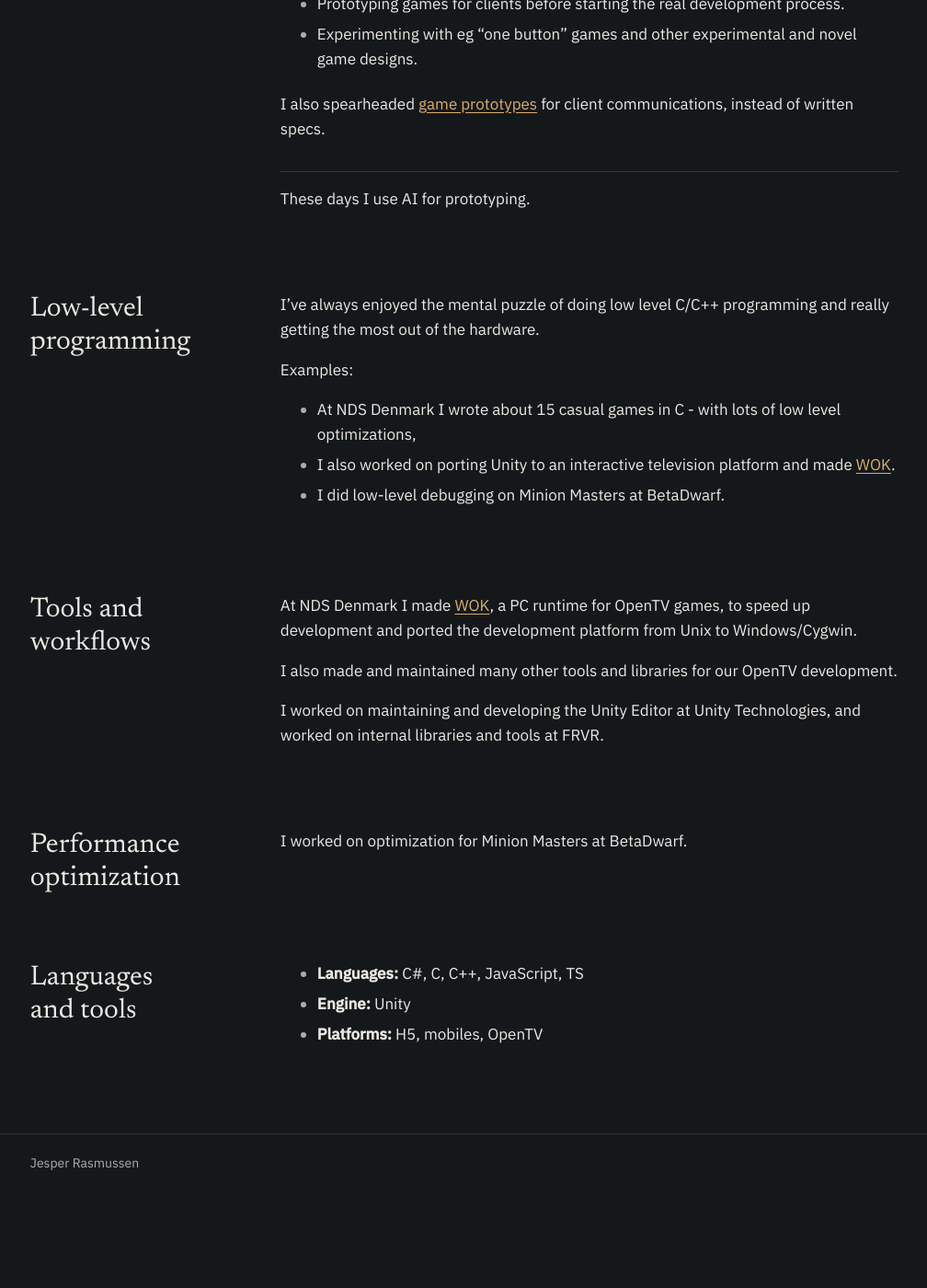
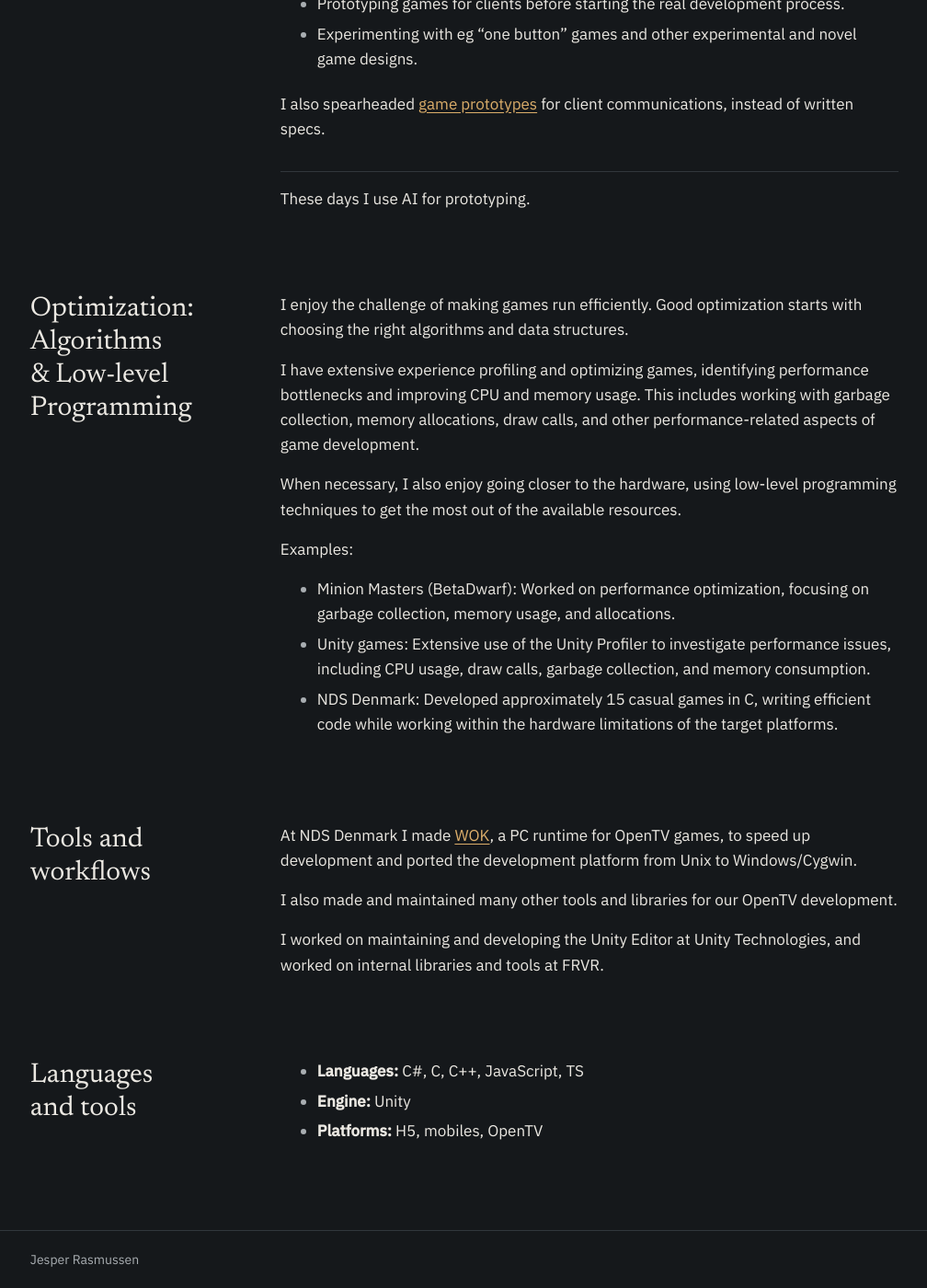
Before and after one commit to repsej/repsej.github.io, a Jekyll site: the page built from expertise.md, in a window 1280 px wide and 1400 px high, scrolled down 745 px. Shown: the whole window at 92% size, without its empty margins (108-1116 px from the left). Built offline with Jekyll 4.4.1, drawn with Linux system fonts in a browser that asks for light colours; before the commit the page ends 2040 px from its top, so only the background shows below that.

Commit message:
Combined optimization and low level programming

```diff
--- a/expertise.md
+++ b/expertise.md
@@ -32,15 +32,20 @@ I also spearheaded [game prototypes](/projects/project-prototypes/) for client c
 These days I use AI for prototyping.
 
 
-## Low-level programming
+## Optimization: Algorithms & Low-level Programming
 
-I've always enjoyed the mental puzzle of doing low level C/C++ programming and really getting the most out of the hardware.
+I enjoy the challenge of making games run efficiently. Good optimization starts with choosing the right algorithms and data structures.
+
+I have extensive experience profiling and optimizing games, identifying performance bottlenecks and improving CPU and memory usage. This includes working with garbage collection, memory allocations, draw calls, and other performance-related aspects of game development.
+
+When necessary, I also enjoy going closer to the hardware, using low-level programming techniques to get the most out of the available resources.
 
 Examples:
 
-- At NDS Denmark I wrote about 15 casual games in C - with lots of low level optimizations,
-- I also worked on porting Unity to an interactive television platform and made [WOK](/projects/project-wok/).
-- I did low-level debugging on Minion Masters at BetaDwarf.
+- Minion Masters (BetaDwarf): Worked on performance optimization, focusing on garbage collection, memory usage, and allocations.
+- Unity games: Extensive use of the Unity Profiler to investigate performance issues, including CPU usage, draw calls, garbage collection, and memory consumption.
+- NDS Denmark: Developed approximately 15 casual games in C, writing efficient code while working within the hardware limitations of the target platforms.
+
 
 ## Tools and workflows
 
@@ -50,10 +55,6 @@ I also made and maintained many other tools and libraries for our OpenTV develop
 
 I worked on maintaining and developing the Unity Editor at Unity Technologies, and worked on internal libraries and tools at FRVR.
 
-## Performance optimization
-
-I worked on optimization for Minion Masters at BetaDwarf.
-
 ## Languages and tools
 
 - **Languages:** C#, C, C++, JavaScript, TS
--- a/todo.txt
+++ b/todo.txt
@@ -2,11 +2,7 @@ TODO:
 
 - Rework https://repsej.github.io/expertise/
 
-
-
 - Use chat to rework passages that suck.
-
-
 
 - More projects:
   - My AI thing
```
Also changed, not shown: index.md (+1 -2 lines).
